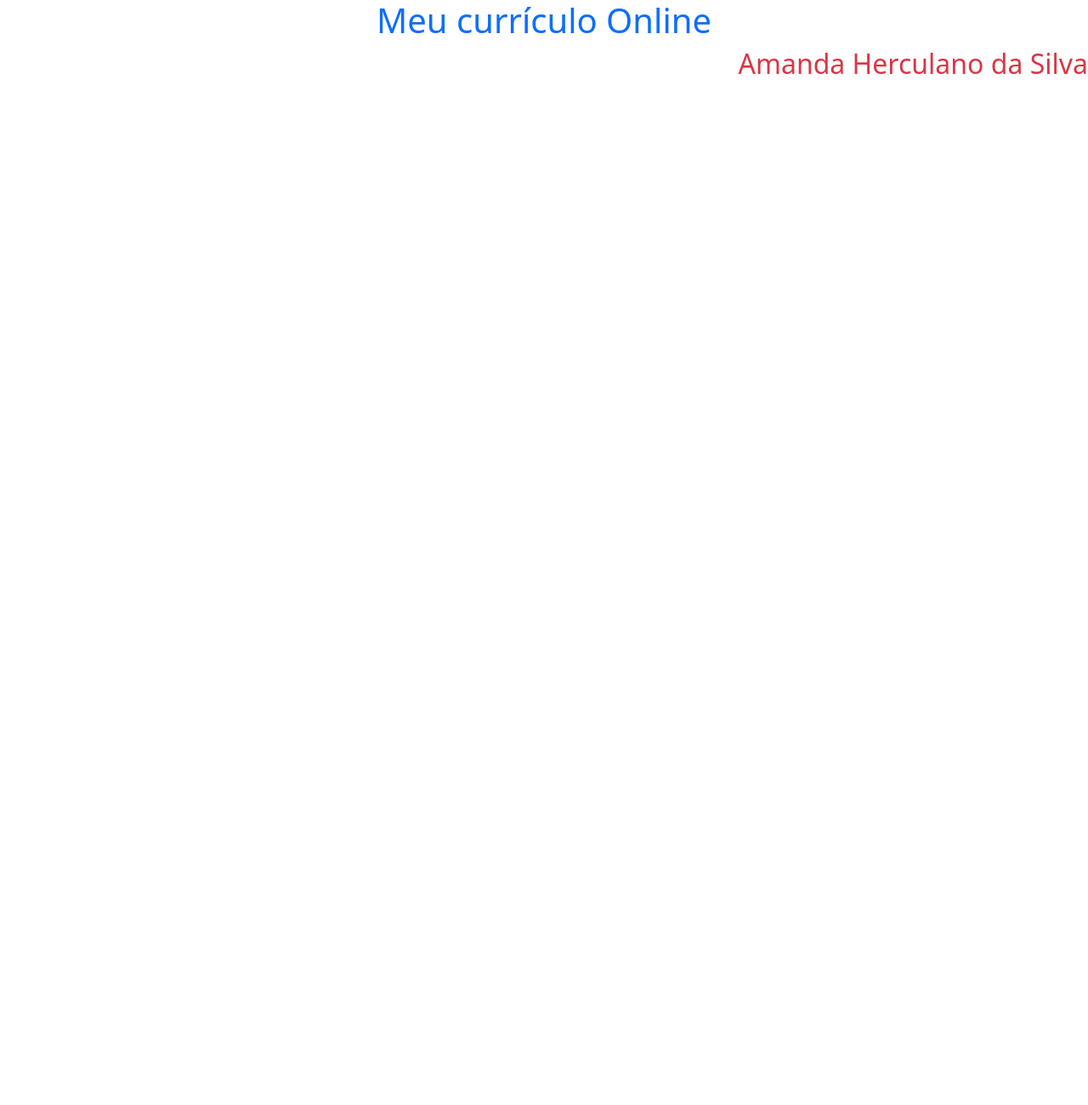
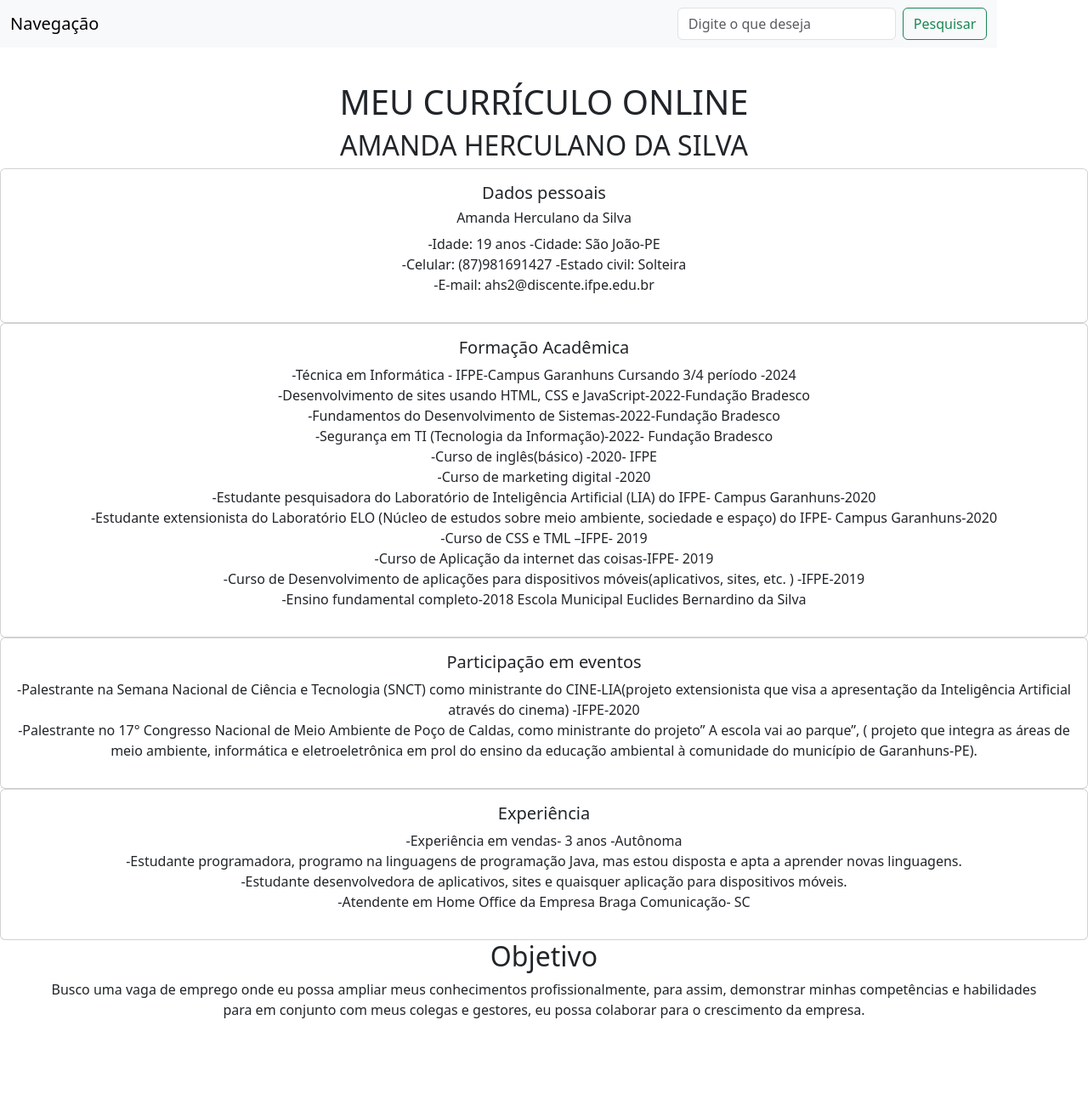
Before and after one commit to amandaherculanodasilva/amandaherculanodasilva.github.io, a plain HTML site: page index.html in a window 1280 px wide. Shown: the top 1300 px of the page at 85% size. Before the commit the page ends 800 px from the top, so only its background shows below. Drawn offline with nearby package versions, Linux system fonts and the light colour scheme.

Commit message:
index.html nova versão

```diff
--- a/index.html
+++ b/index.html
@@ -1,5 +1,5 @@
 <!DOCTYPE html>
-<html lang="en">
+<html lang="pt">
 <head>
     <meta charset="UTF-8">
     <meta http-equiv="X-UA-Compatible" content="IE=edge">
@@ -11,11 +11,141 @@
 
 </style>
 <body>
-   <h1 class="text-center text-primary">       Meu currículo Online</h1>
+    <nav class="navbar col-11 m-auto position-fixed navbar-expand-lg navbar-light bg-light" style="z-index: index 999;">
+        <div class="container-fluid">
+          <a class="navbar-brand" href="#">Navegação</a>
+          <button class="navbar-toggler" type="button" data-bs-toggle="collapse" data-bs-target="#navbarSupportedContent" aria-controls="navbarSupportedContent" aria-expanded="false" aria-label="Toggle navigation">
+            <span class="navbar-toggler-icon"></span>
+          </button>
+          <div class="collapse navbar-collapse" id="navbarSupportedContent">
+            <ul class="navbar-nav me-auto mb-2 mb-lg-0">
+                </a>
 
-   <h2 class="text-end text-danger">    Amanda Herculano da Silva</h2>
+              </ul>
+            <form class="d-flex" role="search">
+              <input class="form-control me-2" type="search" placeholder="Digite o que deseja " aria-label="Search">
+              <button class="btn btn-outline-success" type="submit">Pesquisar</button>
+            </form>
+          </div>
+        </div>
+      </nav>
+      <br>
+    </br>
+      <br>
+    </br>
+    <h1 class="text-end text-center">MEU CURRÍCULO ONLINE</h1>
 
-</body>
-<script src="https://cdn.jsdelivr.net/npm/bootstrap@5.3.2/dist/js/bootstrap.bundle.min.js"></script>
+   <h2 class="text-end text-center">AMANDA HERCULANO DA SILVA</h2>
 
-</html>
+      <div class="card" style="width: 18rem col-11 m-auto;">
+  <div class="card-body">
+    <h5 class="text-center">Dados pessoais</h5>
+    <h6 class="text-center">Amanda Herculano da Silva</h6>
+    <p class="text-center">-Idade: 19 anos        -Cidade: São João-PE
+      <br>
+-Celular: (87)981691427      -Estado civil: Solteira
+<br>
+-E-mail: ahs2@discente.ifpe.edu.br
+</p>
+
+  </div>
+</div>
+<div class="card" style="width: 18rem col-11 m-auto;">
+  <div class="card-body">
+    <h5 class="text-center">Formação Acadêmica</h5>
+    <p class="text-center">-Técnica em Informática - IFPE-Campus Garanhuns
+Cursando 3/4 período -2024
+<br>
+-Desenvolvimento de sites usando HTML, CSS e JavaScript-2022-Fundação Bradesco
+<br>
+-Fundamentos do Desenvolvimento de Sistemas-2022-Fundação Bradesco
+<br>
+-Segurança em TI (Tecnologia da Informação)-2022- Fundação Bradesco
+<br>
+-Curso de inglês(básico) -2020- IFPE
+<br>
+-Curso de marketing digital -2020
+<br>
+-Estudante pesquisadora do Laboratório de Inteligência Artificial (LIA) do IFPE- Campus Garanhuns-2020
+<br>
+ -Estudante extensionista do Laboratório ELO (Núcleo de estudos sobre meio ambiente, sociedade e espaço) do IFPE- Campus Garanhuns-2020
+ <br>
+ -Curso de CSS e TML –IFPE- 2019
+ <br>
+ -Curso de Aplicação da internet das coisas-IFPE- 2019
+ <br>
+ -Curso de Desenvolvimento de aplicações para dispositivos móveis(aplicativos, sites, etc. ) -IFPE-2019
+ <br>
+ -Ensino fundamental completo-2018
+ Escola Municipal Euclides Bernardino da Silva
+ </p>
+   </div>
+ </div>
+ <div class="card" style="width: 18rem col-11 m-auto;">
+   <div class="card-body">
+     <h5 class="text-center">Participação em eventos</h5>
+     <p class="text-center">-Palestrante na Semana Nacional de Ciência e Tecnologia (SNCT) como ministrante do CINE-LIA(projeto extensionista que visa a apresentação da Inteligência Artificial através do cinema) -IFPE-2020
+       <br>
+ -Palestrante no 17° Congresso Nacional de Meio Ambiente de Poço de Caldas, como ministrante do projeto” A escola vai ao parque”, ( projeto que integra  as áreas de meio ambiente, informática e eletroeletrônica em prol do ensino da educação ambiental à comunidade do município de Garanhuns-PE).
+ <br>
+ </p>
+   </div>
+ </div>
+ <div class="card" style="width: 18rem col-11 m-auto;">
+   <div class="card-body">
+     <h5 class="text-center">Experiência</h5>
+     <p class="text-center">-Experiência em vendas- 3 anos -Autônoma
+         <br>
+ -Estudante programadora, programo na linguagens de programação Java, mas estou disposta e apta a aprender novas linguagens.
+ <br>
+ -Estudante desenvolvedora de aplicativos, sites e quaisquer aplicação para dispositivos móveis.
+ <br>
+ -Atendente em Home Office da Empresa Braga Comunicação- SC</p>
+
+   </div>
+ </div>
+ <div class="col-11 m-auto">
+ <h2 class="text-center">Objetivo</h2>
+ <p class="text-center">
+   Busco uma vaga de emprego onde eu possa ampliar meus conhecimentos profissionalmente, para assim, demonstrar minhas competências e habilidades para em conjunto com meus colegas e gestores, eu possa colaborar para o crescimento da empresa.
+ </p>
+ </div>
+
+       <br>
+     </br>
+     <br>
+     </br>
+     <br>
+     </br>
+     <br>
+     </br>
+     <br>
+     </br>
+     <br>
+     </br>
+     <br>
+     </br>
+     <br>
+     </br>
+     <br>
+     </br>
+     <br>
+     </br>
+     <br>
+     </br>
+     <br>
+     </br>
+     <br>
+     </br>
+     <br>
+     </br>
+       </body>
+
+    <h3 class="text-center text-primary"> Posso mudar a história da sua empresa através de UM CLICK!</h3>
+
+    <h4 class="text-end text-center"> Só preciso de uma oportunidade!</h5>
+
+ </body>
+ <script src="https://cdn.jsdelivr.net/npm/bootstrap@5.3.2/dist/js/bootstrap.bundle.min.js"></script>
+
+ </html>
```
